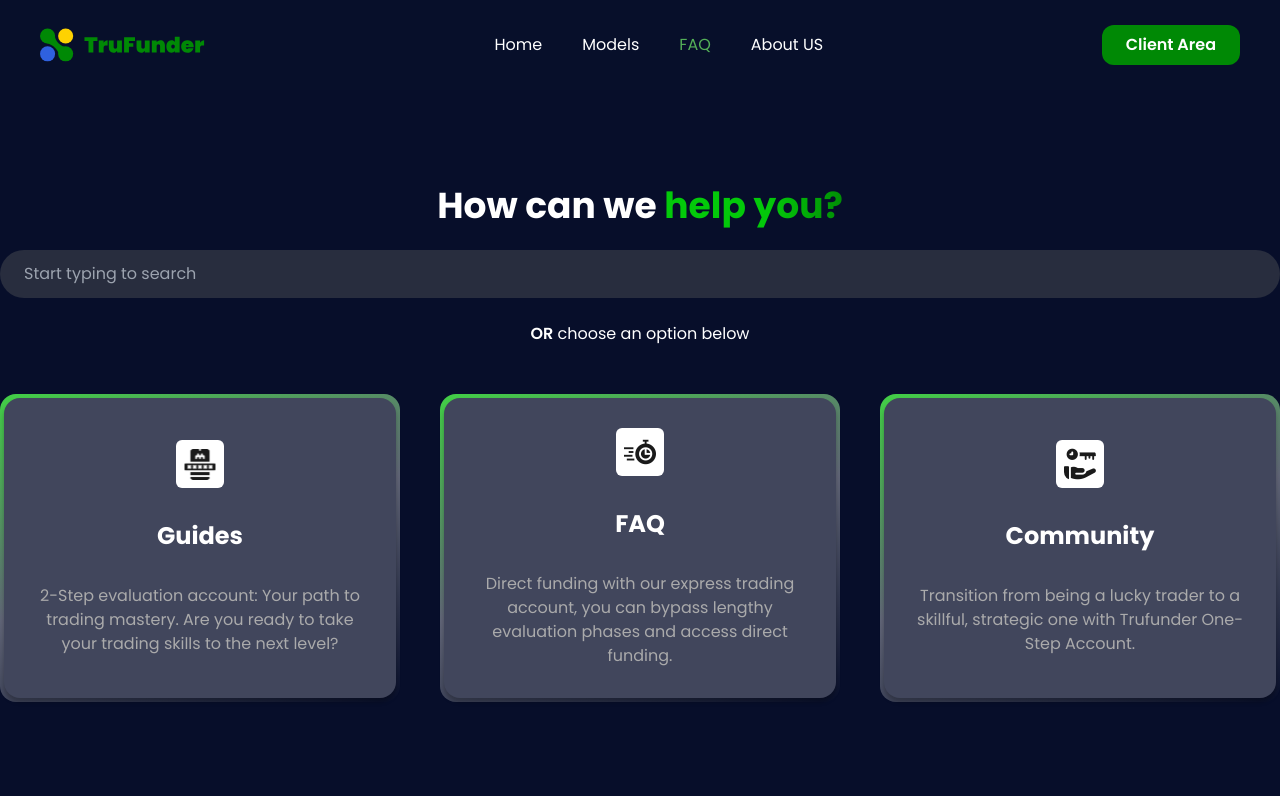
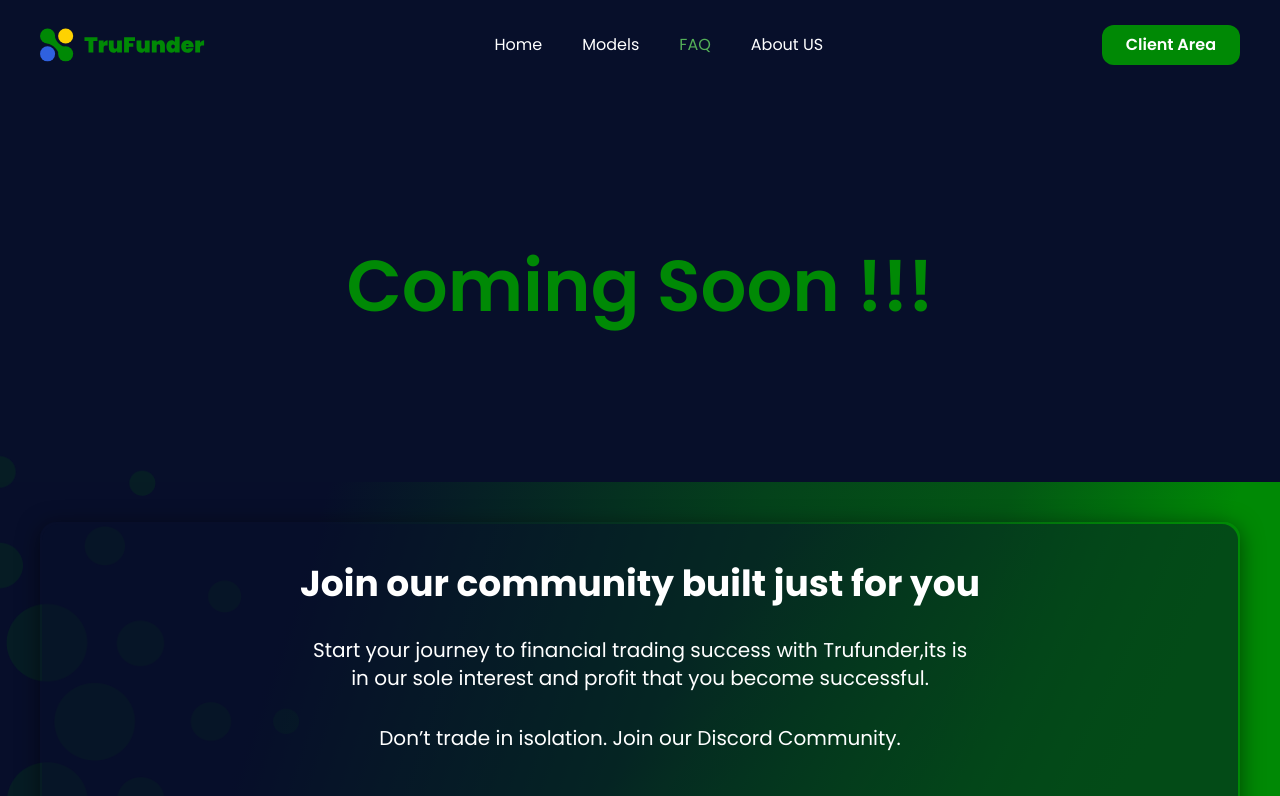
Before and after one commit to Tru-Funder/landing-page-2, a Next.js app: page /faq in a window 1280 px wide. Shown: the top 796 px of the page. Built offline with nearby package versions, Linux system fonts and the light colour scheme.

Commit message:
make corrections

```diff
--- a/src/app/(main)/about-us/page.tsx
+++ b/src/app/(main)/about-us/page.tsx
@@ -9,11 +9,16 @@ import React from "react";
 export default function Page() {
   return (
     <main>
-      <MeetTheTeam />
+      <div className="bg-[#070F2A] layout-space py-40 grid place-content-center">
+        <h2 className="text-green-500 text-4xl sm:text-6xl lg:text-7xl font-semibold">
+          Coming Soon !!!
+        </h2>
+      </div>
+      {/* <MeetTheTeam />
       <OurMissionAndVision />
       <OurCoreValues />
       <FinancialFreedom />
-      <ConquerTheMarkets />
+      <ConquerTheMarkets /> */}
       <JoinCommunity />
     </main>
   );
--- a/src/app/(main)/faq/page.tsx
+++ b/src/app/(main)/faq/page.tsx
@@ -1,12 +1,19 @@
 import GettingStarted from "@/components/faq/getting-started";
 import HowCanWeHelpYou from "@/components/faq/how-can-we-help-you";
+import JoinCommunity from "@/components/join-community";
 import React from "react";
 
 export default function Page() {
   return (
     <main>
-      <HowCanWeHelpYou />
-      <GettingStarted />
+      <div className="bg-[#070F2A] layout-space py-40 grid place-content-center">
+        <h2 className="text-green-500 text-4xl sm:text-6xl lg:text-7xl font-semibold">
+          Coming Soon !!!
+        </h2>
+      </div>
+      {/* <HowCanWeHelpYou />
+      <GettingStarted /> */}
+      <JoinCommunity />
     </main>
   );
 }
--- a/src/components/home/hero/index.tsx
+++ b/src/components/home/hero/index.tsx
@@ -13,7 +13,7 @@ export default function Hero() {
           src="/assets/hero-bg.png"
           alt="Hero Section Background Image"
           fill
-          className="object-fill"
+          className="object-cover lg:object-fill"
         />
         <span className="block w-full h-full bg-[linear-gradient(180deg,_rgba(7,_14,_42,_0.60)_0%,_rgba(0,_0,_0,_0.60)_100%)] relative"></span>
       </div>
```
Also changed, not shown: public/assets/blue-white-discord.svg (added), public/assets/discord.svg (added).
